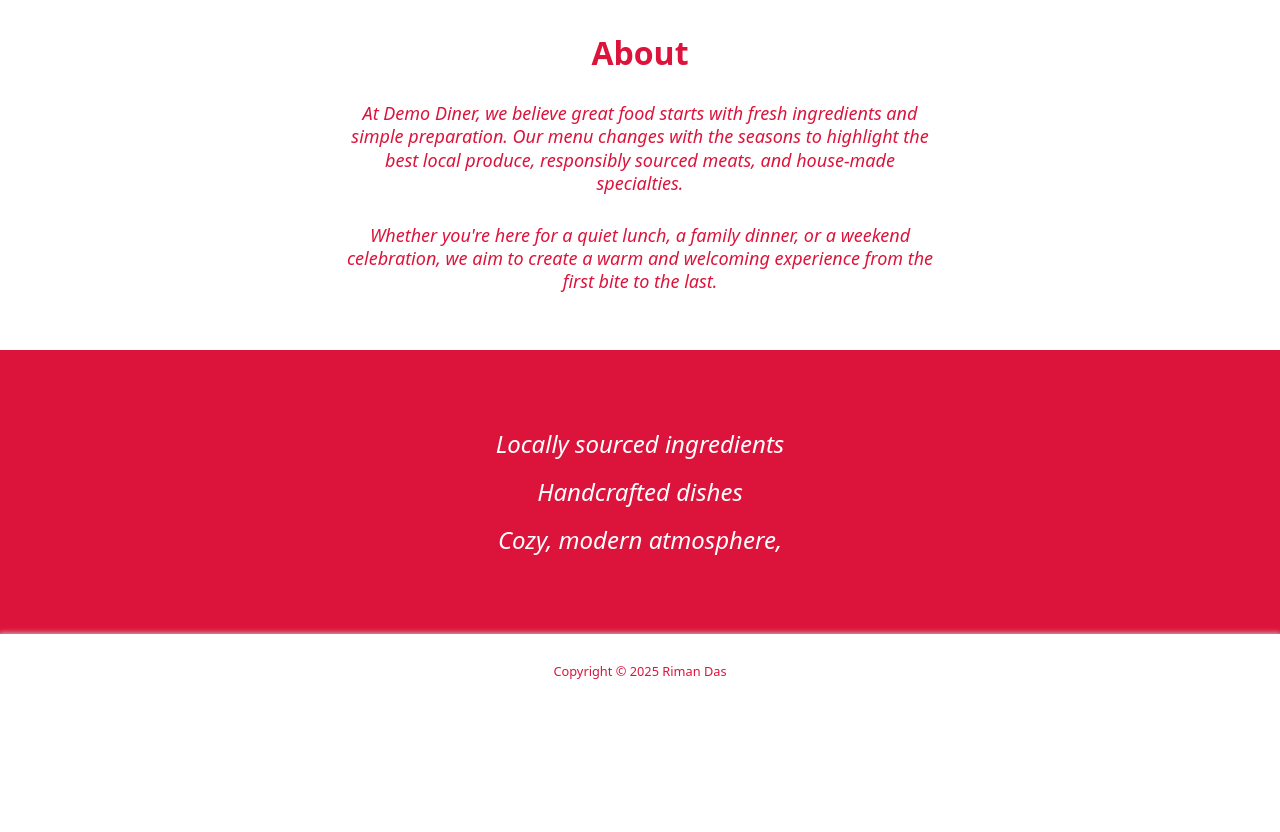
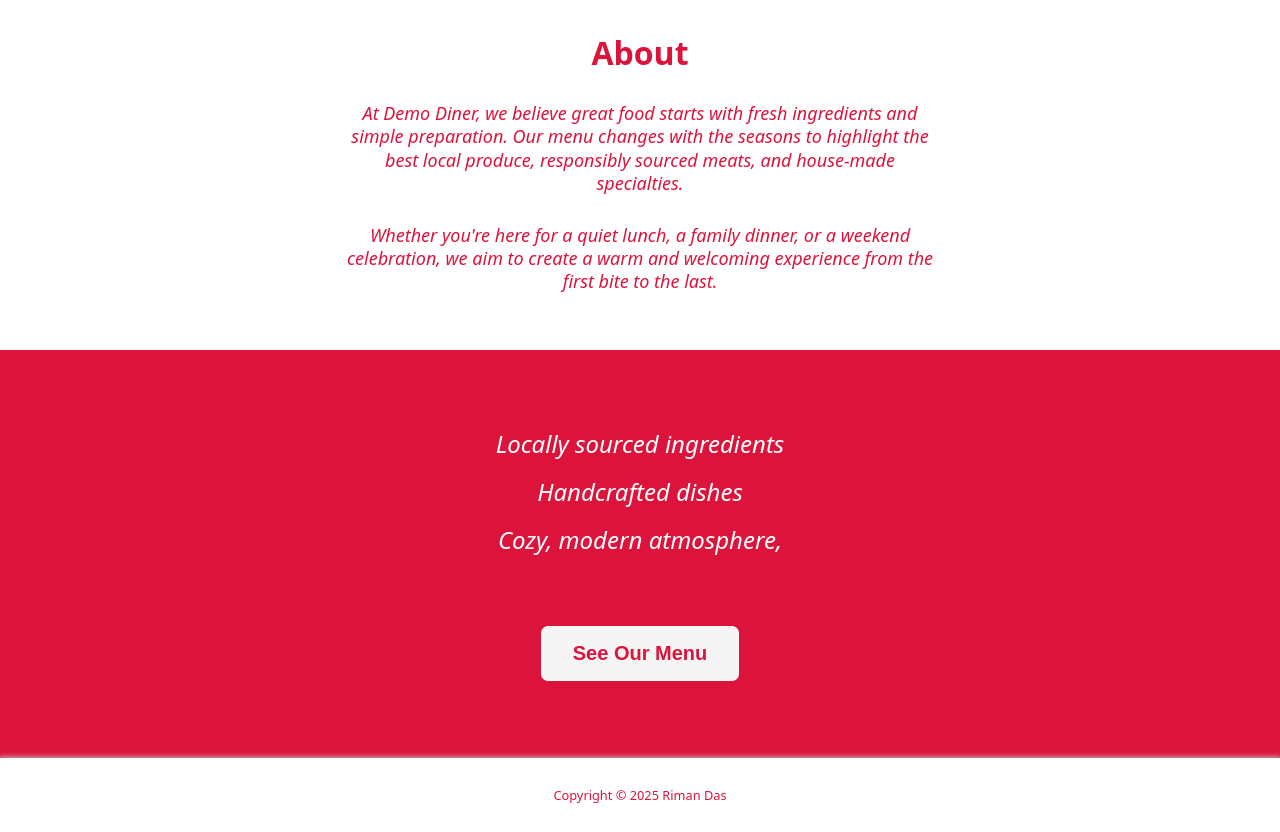
Before and after one commit to rimanz/odin-restaurant, a website built with webpack: page src/template.html in a window 1280 px wide. Shown: the part 735-1567 px from the top of the page. Before the commit the page ends 1443 px from the top, so only its background shows below. Built offline with nearby package versions, Linux system fonts and the light colour scheme.

Commit message:
Add cta section inside highlights section in home

```diff
--- a/src/home.js
+++ b/src/home.js
@@ -45,6 +45,14 @@ function createHighlights() {
     const listItem = createNode("li", "", list);
     listItem.textContent = item;
   });
+
+  createCTASection(highlights);
+}
+
+function createCTASection(parent) {
+  const cta = sectionBuilder("", "cta", parent);
+  const ctaButton = createNode("button", "cta-btn", cta);
+  ctaButton.textContent = "See Our Menu";
 }
 
 export default function generateHomePage() {
--- a/src/styles.css
+++ b/src/styles.css
@@ -165,6 +165,35 @@ section p {
   padding-block: var(--outer-padding-y);
 }
 
+.cta {
+  padding-block: calc(var(--outer-padding-y) * 1.125);
+}
+
+.cta-btn {
+  display: block;
+  font-size: 1.25rem;
+  font-weight: 600;
+  color: crimson;
+  background-color: whitesmoke;
+  border: 3px solid;
+  border-radius: 10px;
+  padding: 1rem 2rem;
+  margin: 0 auto;
+  transition: all 8ms ease-in;
+}
+
+.cta-btn:hover {
+  cursor: pointer;
+  background-color: crimson;
+  color: white;
+  border: 3px solid;
+}
+
+.cta-btn:active {
+  cursor: pointer;
+  color: silver;
+}
+
 footer {
   justify-self: end;
   padding-block: var(--outer-padding-y);
```
